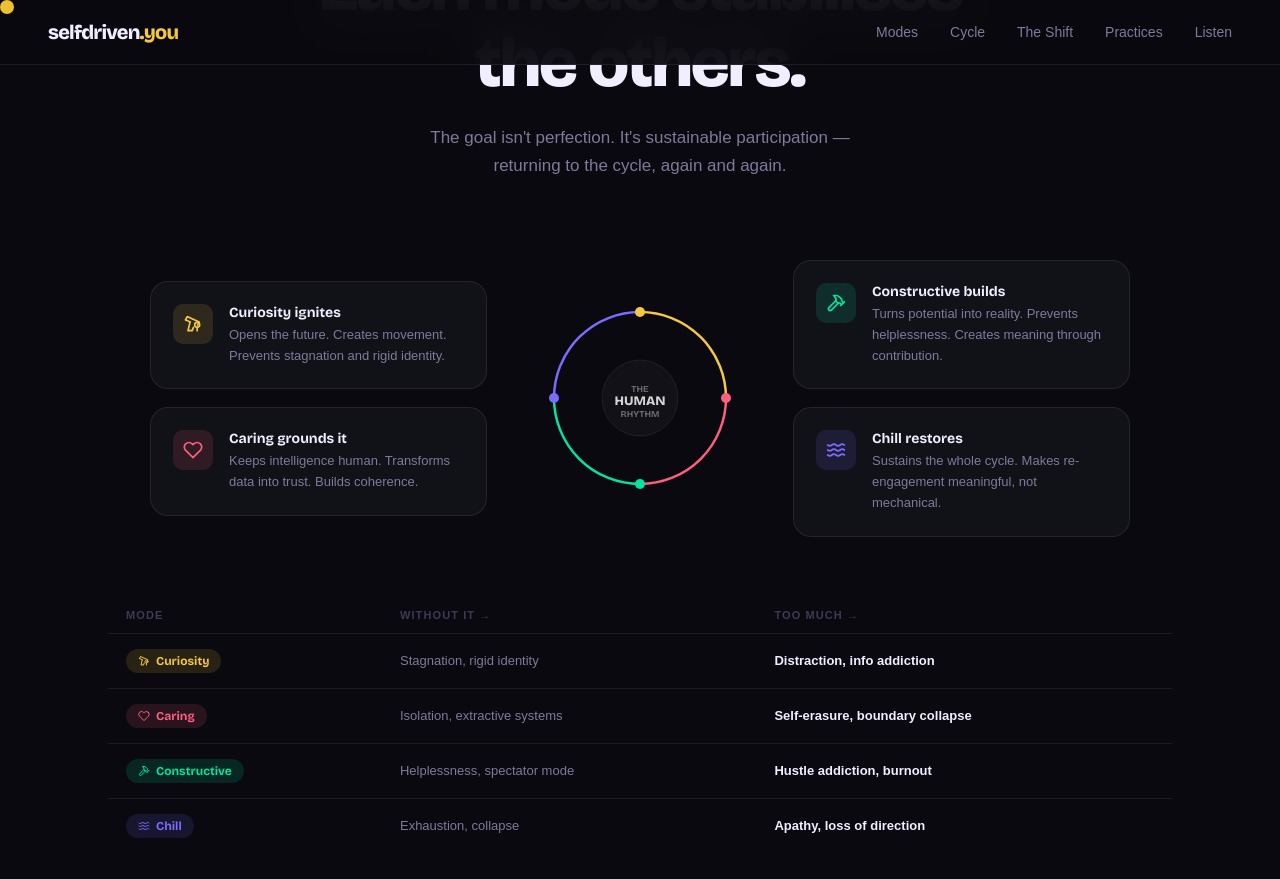
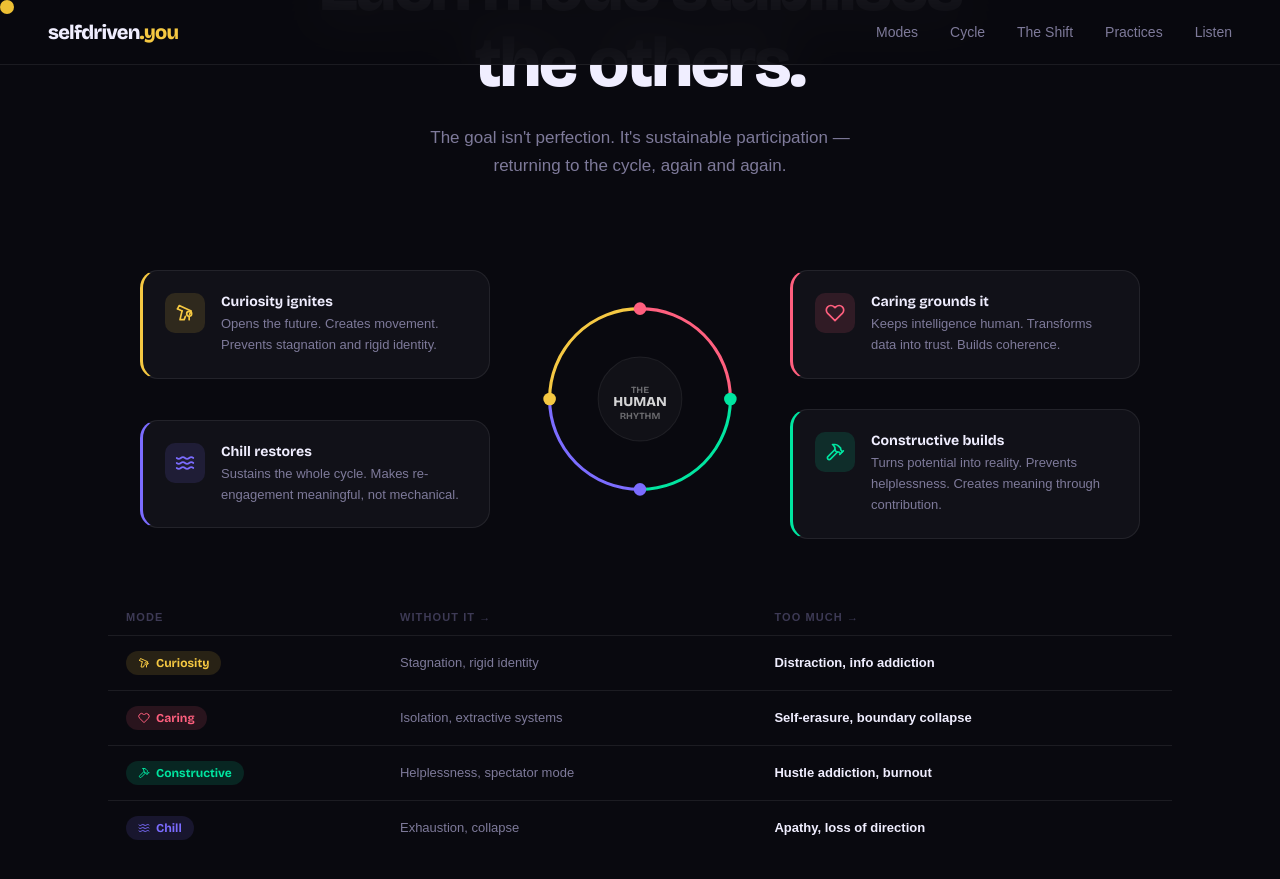
Before and after one commit to selfdriven-foundation/selfdriven-you, a Jekyll site: the page built from docs/index.html, in a window 1280 px wide and 900 px high, scrolled down 2955 px. Shown: the top 879 px of the window. Built offline with Jekyll 4.4.1, drawn with Linux system fonts in a browser that asks for light colours; some of the changed text lies outside the part shown.

Commit message:
Update index.html

```diff
--- a/docs/index.html
+++ b/docs/index.html
@@ -448,17 +448,49 @@ strong { color: var(--text); font-weight: 600; }
 .cycle-hd { text-align: center; margin-bottom: 80px; }
 .cycle-hd p { font-size:17px; color:var(--muted); margin-top:16px; line-height:1.65; max-width:440px; margin-left:auto; margin-right:auto; }
 
-.cycle-layout { display:grid; grid-template-columns:1fr auto 1fr; gap:48px; align-items:center; max-width:980px; margin:0 auto; }
-.cycle-col { display:flex; flex-direction:column; gap:18px; }
+/* 2×2 grid: [card-tl] [ring] [card-tr] / [card-bl] [ring] [card-br] */
+.cycle-layout {
+  display: grid;
+  grid-template-columns: 1fr 260px 1fr;
+  grid-template-rows: 1fr 1fr;
+  gap: 20px;
+  align-items: center;
+  max-width: 1000px;
+  margin: 0 auto;
+}
+.cycle-mid {
+  grid-column: 2;
+  grid-row: 1 / 3;
+  display: flex;
+  align-items: center;
+  justify-content: center;
+}
+.ring-svg { width: 220px; height: 220px; }
+
+/* Cards */
 .c-item {
-  background:var(--surface); border:1px solid var(--border); border-radius:18px;
-  padding:22px; display:flex; align-items:flex-start; gap:16px;
-  opacity:0; transform:translateX(-20px);
-  transition: opacity .55s, transform .55s;
+  background: var(--surface); border: 1px solid var(--border); border-radius: 18px;
+  padding: 22px; display: flex; align-items: flex-start; gap: 16px;
+  opacity: 0;
+  transition: opacity .55s, transform .55s, border-color .2s;
 }
-.c-item.right { transform:translateX(20px); }
-.c-item.vis { opacity:1; transform:translateX(0); }
-.c-item:hover { border-color:rgba(255,255,255,.15); }
+/* top-left slides in from left, top-right from right, etc */
+.c-tl { transform: translate(-20px, -10px); }
+.c-tr { transform: translate( 20px, -10px); }
+.c-bl { transform: translate(-20px,  10px); }
+.c-br { transform: translate( 20px,  10px); }
+.c-item.vis { opacity: 1; transform: translate(0,0); }
+
+/* colour-matched left border accent */
+.c-tl { border-left: 3px solid var(--curious); }
+.c-tl:hover { border-color: var(--curious); box-shadow: 0 0 0 1px rgba(245,200,66,.2), 0 16px 40px rgba(245,200,66,.07); }
+.c-tr { border-left: 3px solid var(--caring); }
+.c-tr:hover { border-color: var(--caring); box-shadow: 0 0 0 1px rgba(255,95,126,.2), 0 16px 40px rgba(255,95,126,.07); }
+.c-br { border-left: 3px solid var(--constructive); }
+.c-br:hover { border-color: var(--constructive); box-shadow: 0 0 0 1px rgba(0,229,160,.2), 0 16px 40px rgba(0,229,160,.07); }
+.c-bl { border-left: 3px solid var(--chill); }
+.c-bl:hover { border-color: var(--chill); box-shadow: 0 0 0 1px rgba(123,108,255,.2), 0 16px 40px rgba(123,108,255,.07); }
+
 .c-icon-box { width:40px;height:40px;border-radius:10px;display:flex;align-items:center;justify-content:center;flex-shrink:0; }
 .ci-c{background:var(--curious-dim);color:var(--curious);}
 .ci-k{background:var(--caring-dim);color:var(--caring);}
@@ -466,9 +498,6 @@ strong { color: var(--text); font-weight: 600; }
 .ci-l{background:var(--chill-dim);color:var(--chill);}
 .c-item h4 { font-family:'Bricolage Grotesque',sans-serif; font-size:14px;font-weight:700;margin-bottom:4px; }
 .c-item p { font-size:13px;color:var(--muted);line-height:1.6; }
-
-.cycle-mid { display:flex;flex-direction:column;align-items:center;gap:0; }
-.ring-svg { width:210px;height:210px; }
 
 .ctable-wrap { margin-top:60px;overflow-x:auto; }
 .ctable { width:100%;border-collapse:collapse;font-size:14px; }
@@ -687,11 +716,19 @@ footer { padding:48px 48px 34px;border-top:1px solid var(--border);display:flex;
   .inner{padding:0 24px;}
   .problem .inner,.age .inner{grid-template-columns:1fr;gap:48px;}
   .modes-grid{grid-template-columns:1fr 1fr;}
-  .cycle-layout{grid-template-columns:1fr;gap:36px;}
+  .cycle-layout{
+    grid-template-columns:1fr 1fr;
+    grid-template-rows:auto auto auto;
+  }
+  .cycle-mid{grid-column:1/3;grid-row:2;justify-self:center;}
+  .c-tl{grid-column:1;grid-row:1;}
+  .c-tr{grid-column:2;grid-row:1;}
+  .c-bl{grid-column:1;grid-row:3;}
+  .c-br{grid-column:2;grid-row:3;}
   .ring-svg{width:160px;height:160px;}
   .pcards{grid-template-columns:1fr;}
   .ctasec{padding:80px 24px;} .cta-card{padding:56px 30px;border-radius:28px;}
-  footer{padding:36px 24px;flex-direction:column;align-items:flex-start;}
+  footer{padding:36px 24px;}
 }
 @media(max-width:600px) {
   .modes-grid{grid-template-columns:1fr;}
@@ -881,43 +918,61 @@ footer { padding:48px 48px 34px;border-top:1px solid var(--border);display:flex;
       <p class="rev">The goal isn't perfection. It's sustainable participation — returning to the cycle, again and again.</p>
     </div>
     <div class="cycle-layout">
-      <div class="cycle-col">
-        <div class="c-item" data-d="0">
-          <div class="c-icon-box ci-c"><svg width="20" height="20"><use href="#ic-telescope"/></svg></div>
-          <div><h4>Curiosity ignites</h4><p>Opens the future. Creates movement. Prevents stagnation and rigid identity.</p></div>
-        </div>
-        <div class="c-item" data-d="1">
-          <div class="c-icon-box ci-k"><svg width="20" height="20"><use href="#ic-heart"/></svg></div>
-          <div><h4>Caring grounds it</h4><p>Keeps intelligence human. Transforms data into trust. Builds coherence.</p></div>
-        </div>
+
+      <!-- TOP-LEFT: Curiosity (amber dot = top of circle) -->
+      <div class="c-item c-tl" data-d="0">
+        <div class="c-icon-box ci-c"><svg width="20" height="20"><use href="#ic-telescope"/></svg></div>
+        <div><h4>Curiosity ignites</h4><p>Opens the future. Creates movement. Prevents stagnation and rigid identity.</p></div>
       </div>
+
+      <!-- RING — spans both rows in centre column -->
       <div class="cycle-mid rev">
         <svg class="ring-svg" viewBox="0 0 210 210" fill="none" xmlns="http://www.w3.org/2000/svg">
-          <circle cx="105" cy="105" r="86" stroke="rgba(255,255,255,0.05)" stroke-width="1.5" stroke-dasharray="5 5"/>
-          <path d="M105 19 A86 86 0 0 1 191 105" stroke="#f5c842" stroke-width="2.5" stroke-linecap="round"/>
-          <path d="M191 105 A86 86 0 0 1 105 191" stroke="#ff5f7e" stroke-width="2.5" stroke-linecap="round"/>
-          <path d="M105 191 A86 86 0 0 1 19 105"  stroke="#00e5a0" stroke-width="2.5" stroke-linecap="round"/>
-          <path d="M19 105 A86 86 0 0 1 105 19"   stroke="#7b6cff" stroke-width="2.5" stroke-linecap="round"/>
-          <circle cx="105" cy="19"  r="5" fill="#f5c842"/>
-          <circle cx="191" cy="105" r="5" fill="#ff5f7e"/>
-          <circle cx="105" cy="191" r="5" fill="#00e5a0"/>
-          <circle cx="19"  cy="105" r="5" fill="#7b6cff"/>
-          <circle cx="105" cy="105" r="38" fill="rgba(255,255,255,0.03)" stroke="rgba(255,255,255,0.08)" stroke-width="1"/>
+          <!-- Rotate arcs + dots -45° (anti-clockwise) around centre 105,105 -->
+          <!-- Dots land at: top(105,19) amber, right(191,105) pink, bottom(105,191) green, left(19,105) purple -->
+          <g transform="rotate(-45 105 105)">
+            <!-- Amber arc: TL→TR quadrant -->
+            <path d="M44 44 A86 86 0 0 1 166 44" stroke="#f5c842" stroke-width="3" stroke-linecap="round" fill="none"/>
+            <!-- Pink arc: TR→BR quadrant -->
+            <path d="M166 44 A86 86 0 0 1 166 166" stroke="#ff5f7e" stroke-width="3" stroke-linecap="round" fill="none"/>
+            <!-- Green arc: BR→BL quadrant -->
+            <path d="M166 166 A86 86 0 0 1 44 166" stroke="#00e5a0" stroke-width="3" stroke-linecap="round" fill="none"/>
+            <!-- Purple arc: BL→TL quadrant -->
+            <path d="M44 166 A86 86 0 0 1 44 44" stroke="#7b6cff" stroke-width="3" stroke-linecap="round" fill="none"/>
+            <!-- Dots at quadrant corners — after rotation land at cardinal points -->
+            <circle cx="44"  cy="44"  r="6" fill="#f5c842"/>
+            <circle cx="166" cy="44"  r="6" fill="#ff5f7e"/>
+            <circle cx="166" cy="166" r="6" fill="#00e5a0"/>
+            <circle cx="44"  cy="166" r="6" fill="#7b6cff"/>
+          </g>
+          <!-- Guide circle (not rotated) -->
+          <circle cx="105" cy="105" r="86" stroke="rgba(255,255,255,0.04)" stroke-width="1" stroke-dasharray="4 6"/>
+          <!-- Centre label (not rotated — stays upright) -->
+          <circle cx="105" cy="105" r="40" fill="rgba(255,255,255,0.03)" stroke="rgba(255,255,255,0.08)" stroke-width="1"/>
           <text x="105" y="99"  text-anchor="middle" font-family="Bricolage Grotesque,sans-serif" font-weight="700" font-size="9"  fill="rgba(255,255,255,0.38)">THE</text>
           <text x="105" y="112" text-anchor="middle" font-family="Bricolage Grotesque,sans-serif" font-weight="800" font-size="13" fill="rgba(255,255,255,0.82)">HUMAN</text>
           <text x="105" y="124" text-anchor="middle" font-family="Bricolage Grotesque,sans-serif" font-weight="700" font-size="9"  fill="rgba(255,255,255,0.38)">RHYTHM</text>
         </svg>
       </div>
-      <div class="cycle-col">
-        <div class="c-item right" data-d="2">
-          <div class="c-icon-box ci-b"><svg width="20" height="20"><use href="#ic-hammer"/></svg></div>
-          <div><h4>Constructive builds</h4><p>Turns potential into reality. Prevents helplessness. Creates meaning through contribution.</p></div>
-        </div>
-        <div class="c-item right" data-d="3">
-          <div class="c-icon-box ci-l"><svg width="20" height="20"><use href="#ic-waves"/></svg></div>
-          <div><h4>Chill restores</h4><p>Sustains the whole cycle. Makes re-engagement meaningful, not mechanical.</p></div>
-        </div>
+
+      <!-- TOP-RIGHT: Caring (pink dot = right of circle) -->
+      <div class="c-item c-tr" data-d="1">
+        <div class="c-icon-box ci-k"><svg width="20" height="20"><use href="#ic-heart"/></svg></div>
+        <div><h4>Caring grounds it</h4><p>Keeps intelligence human. Transforms data into trust. Builds coherence.</p></div>
       </div>
+
+      <!-- BOTTOM-LEFT: Chill (purple dot = left of circle) -->
+      <div class="c-item c-bl" data-d="3">
+        <div class="c-icon-box ci-l"><svg width="20" height="20"><use href="#ic-waves"/></svg></div>
+        <div><h4>Chill restores</h4><p>Sustains the whole cycle. Makes re-engagement meaningful, not mechanical.</p></div>
+      </div>
+
+      <!-- BOTTOM-RIGHT: Constructive (green dot = bottom of circle) -->
+      <div class="c-item c-br" data-d="2">
+        <div class="c-icon-box ci-b"><svg width="20" height="20"><use href="#ic-hammer"/></svg></div>
+        <div><h4>Constructive builds</h4><p>Turns potential into reality. Prevents helplessness. Creates meaning through contribution.</p></div>
+      </div>
+
     </div>
     <div class="ctable-wrap rev">
       <table class="ctable">
@@ -1084,7 +1139,7 @@ footer { padding:48px 48px 34px;border-top:1px solid var(--border);display:flex;
           </div>
           <div>
             <div class="podcast-label">Episode 02 </div>
-            <div class="podcast-title">Post-Corporation Reality - Human Rhythm In The Intelligence-Age</div>
+            <div class="podcast-title">"Post-Corporation" Reality</div>
           </div>
         </div>
         <div class="podcast-player">
```
Also changed, not shown: other parts of docs/index.html (+1 -1 lines).
